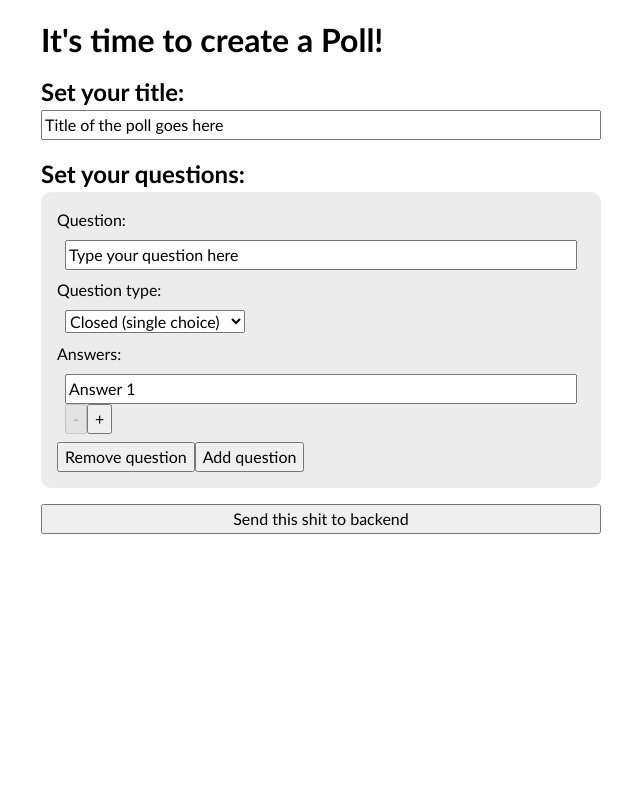
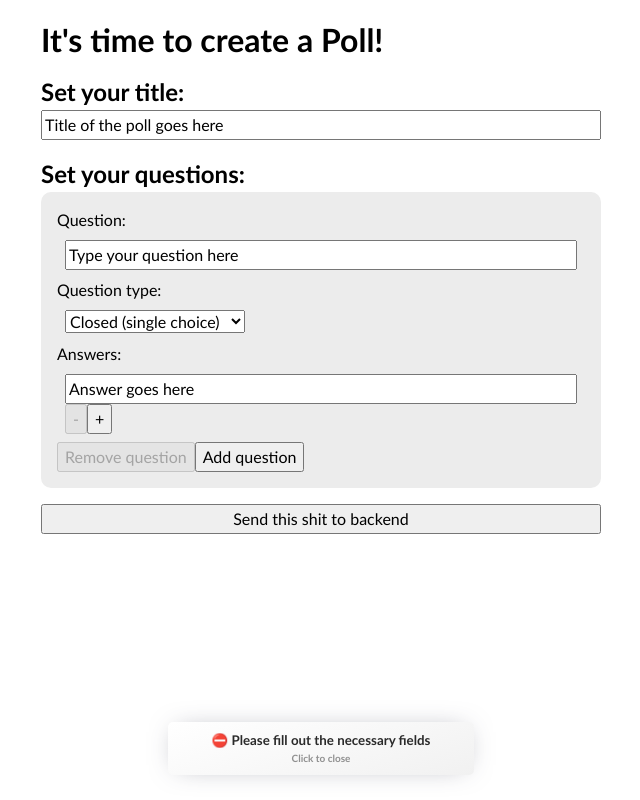
Before and after one commit to mp-martin/ez-vote-front, a React (Create React App) app: page /addpoll in a window 1280 px wide. Both pictures are taken after a click on the button "Send this shit to backend". Shown: the whole page, without its empty margins (319-959 px from the left). Built offline with nearby package versions, Linux system fonts and the light colour scheme; no server answers.

Commit message:
Poll creation UX imporvements, validation, modal message

```diff
--- a/src/components/AddAnswer/AddAnswer.tsx
+++ b/src/components/AddAnswer/AddAnswer.tsx
@@ -30,7 +30,7 @@ export const AddAnswer = (props: Props) => {
 		const lastAnsIdx = props.answerFields.length - 1;
 		const {answers} = props;
 
-		inputRef.current.value = answers[currAnsIdx] ? answers[currAnsIdx].answerBody : `Answer ${currAnsIdx + 1}`;
+		inputRef.current.value = answers[currAnsIdx] ? answers[currAnsIdx].answerBody : 'Answer goes here';
 
 		if (currAnsIdx === 0 && lastAnsIdx === 0) {
 			setInactiveRemoveAnswer(true);
@@ -46,14 +46,6 @@ export const AddAnswer = (props: Props) => {
 			setInactiveRemoveAnswer(false);
 			setInactiveAddAnswer(false);
 		}
-
-		// // Alternative, shortened version (came up with this with the help of ChatGPT and Webstorm)
-		// setInactiveRemoveAnswer((currAnsIdx === 0 && lastAnsIdx === 0) || currAnsIdx < lastAnsIdx
-		// 	? true
-		// 	: (!(currAnsIdx === lastAnsIdx && lastAnsIdx > 0)));
-		// setInactiveAddAnswer(currAnsIdx < lastAnsIdx
-		// 	? true
-		// 	: (!((currAnsIdx === 0 && lastAnsIdx === 0) || (currAnsIdx === lastAnsIdx && lastAnsIdx > 0))));
 	}, [props.answerFields]);
 
 	const handleUpdateAnswer = (answerBody: string) => {
@@ -64,7 +56,7 @@ export const AddAnswer = (props: Props) => {
 		<>
 			<input defaultValue={`Answer ${props.answerNumber + 1}...`} ref={inputRef} onChange={e => {
 				handleUpdateAnswer(e.target.value);
-			}}/>
+			}} minLength={1}/>
 			<button onClick={e => {
 				props.removeAnswerFunc(e, props.answerNumber);
 			}} disabled={inactiveRemoveAnswer}>-
--- a/src/components/AddPoll/AddPoll.tsx
+++ b/src/components/AddPoll/AddPoll.tsx
@@ -3,14 +3,16 @@ import './AddPoll.css';
 import {
 	type SuccessMsgNewPoll,
 	type AnswerPoolRequest,
-	type CompletePollRequest}
+	type CompletePollRequest,
+}
 	from 'types';
 import {AddQuestion} from '../AddQuestion/AddQuestion';
+import {Message} from '../common/Message/Message';
 
 export const AddPoll = () => {
 	const [pollData, setPollData] = useState<CompletePollRequest>({
 		pollHeader: {
-			pollTitle: 'New Poll',
+			pollTitle: '',
 			pollOwner: null,
 		},
 		pollBody: [],
@@ -30,6 +32,7 @@ export const AddPoll = () => {
 	const [questions, setQuestions] = useState<AnswerPoolRequest[]>([]);
 	const [loading, setLoading] = useState(false);
 	const [id, setId] = useState('');
+	const [showMessage, setShowMessage] = useState(false);
 
 	useEffect(() => {
 		setPollData(pollData => ({
@@ -58,6 +61,15 @@ export const AddPoll = () => {
 
 	const savePoll = async (e: FormEvent) => {
 		e.preventDefault();
+
+		if (
+			!pollData.pollHeader.pollTitle
+            || pollData.pollBody.find(o => o.questionHeader.questionBody === '')
+            || pollData.pollBody.find(o => o.answers.find(a => a.answerBody === ''))
+		) {
+			setShowMessage(true);
+			return;
+		}
 
 		setLoading(true);
 
@@ -90,6 +102,7 @@ export const AddPoll = () => {
 	}
 
 	return (
+		<>
 			<div className='addPoll__container'>
 				<h1>{'It\'s time to create a Poll!'}</h1>
 				<form onSubmit={savePoll}>
@@ -100,6 +113,7 @@ export const AddPoll = () => {
 							onChange={e => {
 								updatePollHeader('pollTitle', e.target.value);
 							}}
+							minLength={1}
 						/></div>
 					<div><h2>Set your questions:</h2>
 						{questionFields.map((field, i) =>
@@ -109,9 +123,14 @@ export const AddPoll = () => {
 								updateFunc={updateQuestionEntities}
 								removeQuestionFunc={removeQuestion}
 								newQuestionFunc={newQuestion}
+								questionFields={questionFields}
 							/>)}</div>
 					<button>Send this shit to backend</button>
 				</form>
-
-		</div>);
+			</div>
+			{showMessage && <Message content={'Please fill out the necessary fields'} onClose={() => {
+				setShowMessage(false);
+			}}/>}
+		</>
+	);
 };
--- a/src/components/AddQuestion/AddQuestion.tsx
+++ b/src/components/AddQuestion/AddQuestion.tsx
@@ -8,6 +8,7 @@ type Props = {
 	removeQuestionFunc: (e: FormEvent) => void;
 	newQuestionFunc: (e: FormEvent) => void;
 	updateFunc: (question: AnswerPoolRequest, index: number) => void;
+	questionFields: string[];
 };
 
 export const AddQuestion = (props: Props) => {
@@ -21,7 +22,8 @@ export const AddQuestion = (props: Props) => {
 	});
 
 	const [answerFields, setAnswerFields] = useState<string[]>(['Answer field number 1']);
-
+	const [inactiveAddQuestion, setInactiveAddQuestion] = useState(false);
+	const [inactiveRemoveQuestion, setInactiveRemoveQuestion] = useState(false);
 	const [answers, setAnswers] = useState<AnswerEntityRequest[]>([]);
 
 	useEffect(() => {
@@ -35,6 +37,26 @@ export const AddQuestion = (props: Props) => {
 		}
 		));
 	}, [answers]);
+
+	useEffect(() => {
+		const currQuestionIdx = props.questionEntityNumber;
+		const lastQuestionIdx = props.questionFields.length - 1;
+
+		if (currQuestionIdx === 0 && lastQuestionIdx === 0) {
+			setInactiveRemoveQuestion(true);
+			setInactiveAddQuestion(false);
+		}
+
+		if (currQuestionIdx < lastQuestionIdx) {
+			setInactiveRemoveQuestion(true);
+			setInactiveAddQuestion(true);
+		}
+
+		if (currQuestionIdx === lastQuestionIdx && lastQuestionIdx > 0) {
+			setInactiveRemoveQuestion(false);
+			setInactiveAddQuestion(false);
+		}
+	}, [props.questionFields]);
 
 	const updateQuestionHeader = (key: string, value: string) => {
 		setQuestionEntity(questionEntity => ({
@@ -74,6 +96,7 @@ export const AddQuestion = (props: Props) => {
 					onChange={e => {
 						updateQuestionHeader('questionBody', e.target.value);
 					}}
+					minLength={1}
 				/>
 			</label>
 			<p>Question type:</p>
@@ -101,7 +124,7 @@ export const AddQuestion = (props: Props) => {
 				answers={answers}
 			/></label>)}
 		</div>
-		<button onClick={props.removeQuestionFunc}>Remove question</button>
-		<button onClick={props.newQuestionFunc}>Add question</button>
+		<button onClick={props.removeQuestionFunc} disabled={inactiveRemoveQuestion}>Remove question</button>
+		<button onClick={props.newQuestionFunc} disabled={inactiveAddQuestion}>Add question</button>
 	</div>);
 };
--- /dev/null
+++ b/src/components/common/Message/Message.css
@@ -0,0 +1,30 @@
+.Message__container {
+    color: #151515;
+    position: fixed;
+    left: 0;
+    bottom: 0;
+    width: 100%;
+    display: flex;
+    justify-content: center;
+    padding: 0.5em;
+    height: 100%;
+    align-items: flex-end;
+}
+.Message__content {
+    margin: 1.25em;
+    display: flex;
+    justify-content: center;
+    flex-direction: column;
+    font-size: smaller;
+    font-weight: bold;
+    color: #2a2a2a;
+    padding: 0.25em 3.25em;
+    background-color: rgba(255, 255, 255, 1);
+    background-image: linear-gradient(162deg, rgba(255, 255, 255, 1) 0%, rgba(241, 241, 241, 1) 100%);
+    border-radius: 5px;
+    -webkit-box-shadow: 0 0 27px -10px rgba(66, 68, 90, 0.5);
+    -moz-box-shadow: 0 0 27px -10px rgba(66, 68, 90, 0.5);
+    box-shadow: 0 0 27px -10px rgba(66, 68, 90, 0.5);
+    align-items: center;
+    height: 4em;
+}
--- /dev/null
+++ b/src/components/common/Message/Message.tsx
@@ -0,0 +1,14 @@
+import React, {type SyntheticEvent} from 'react';
+import './Message.css';
+
+type Props = {
+	content: string;
+	onClose: (e: SyntheticEvent) => void;
+};
+export const Message = (props: Props) => (<>
+	<div className='Message__container' onClick={props.onClose}>
+		<div className='Message__content'>
+            ⛔ {props.content} <span style={{fontSize: 'x-small', opacity: '0.5'}}>Click to close</span>
+		</div>
+	</div>
+</>);
```
Lines whose indentation alone changed are shown as unchanged.
